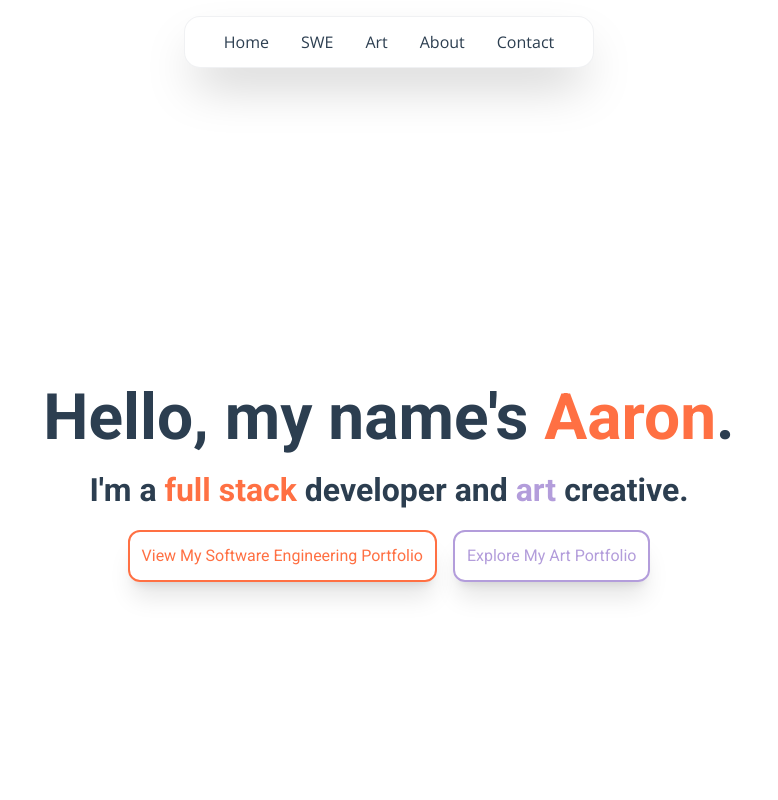
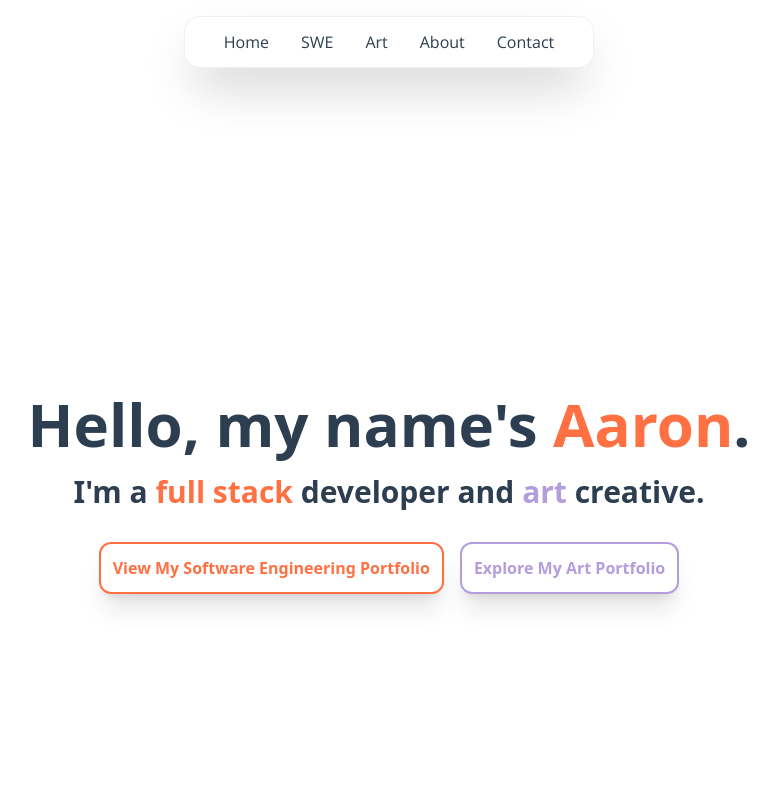
Before and after one commit to aaronestre/portfolio, a React (Vite) app: page / in a window 1280 px wide. Shown: the top 800 px of the page, without its empty margins (251-1029 px from the left). Built offline with nearby package versions, Linux system fonts and the light colour scheme.

Commit message:
Update Hero section to use Tailwind

```diff
--- a/src/components/Button.jsx
+++ b/src/components/Button.jsx
@@ -5,7 +5,7 @@ export default function Button({text, className = "", ...props}) {
     return (
         <>
             <button
-            className={`box-content text-base p-3 rounded-xl w-max shadow-xl ${className}`}
+            className={`box-content text-base p-3 rounded-xl w-max shadow-xl font-semibold ${className}`}
                 {...props}>
                     {text}
             </button>
--- a/src/components/LandingPage/Hero.jsx
+++ b/src/components/LandingPage/Hero.jsx
@@ -6,26 +6,26 @@ function Hero() {
     const navigate = useNavigate();
 
     return (
-        <div className="hero" id="hero">
-            <div className={`hero-container`}>
-                <h1 className="hero-title">
-                    Hello, my name's <span className="swe">Aaron</span>.
+        <div className="top-0 left-0 h-dvh flex flex-col justify-center items-center" id="hero">
+            <div className="flex flex-col justify-center items-center text-center mx-auto my-0 px-0 py-4">
+                <h1 className="text-(--primary-font-color) text-6xl m-5">
+                    Hello, my name's <span className="text-(--swe-color)">Aaron</span>.
                 </h1>
-                <h2 className="hero-subtitle">
-                    I'm a <span className="swe">full stack</span> developer and{" "}
-                    <span className="art">art</span> creative.
+                <h2 className="text-(--primary-font-color) text-3xl">
+                    I'm a <span className="text-(--swe-color)">full stack</span> developer and{" "}
+                    <span className="text-(--art-color)">art</span> creative.
                 </h2>
             </div>
-            <div className="cta-container">
+            <div className="m-4 flex justify-center items-center gap-4">
                 <Button
                     style={{ border: "2px solid #FF7043" }}
-                    className="swe"
+                    className="swe text-(--swe-color)"
                     text="View My Software Engineering Portfolio"
                     onClick={() => navigate("/swe")}
                 />
                 <Button
                     style={{ border: "2px solid #B39DDB" }}
-                    className="art"
+                    className="art text-(--art-color)"
                     text="Explore My Art Portfolio"
                     onClick={() => navigate("/art")}
                 />
--- a/src/styles/LandingPage.css
+++ b/src/styles/LandingPage.css
@@ -1,50 +1,3 @@
-.hero {
-    top: 0;
-    left: 0;
-    height: 100vh;
-    display: flex;
-    flex-direction: column;
-    justify-content: center;
-    align-items: center;
-    font-family: 'Roboto', sans-serif;
-}
-
-.hero-container {
-    display: flex;
-    flex-direction: column;
-    justify-content: center;
-    align-items: center;
-    text-align: center;
-    margin: 0 auto;
-    padding: 0 1rem;
-}
-
-.hero-title {
-    color: var(--primary-font-color);
-    font-size: 4rem;
-}
-
-.hero-subtitle {
-    color: var(--primary-font-color);
-    font-size: 2rem;
-}
-
-.swe {
-    color: var(--swe-color);
-}
-
-.art {
-    color:var(--art-color);
-}
-
-.cta-container {
-    margin: 1rem;
-    display: flex;
-    justify-content: center;
-    align-items: center;
-    gap: 1rem;
-}
-
 .about-container {
     margin: 2rem auto;
     display: flex;
--- a/src/styles/global.css
+++ b/src/styles/global.css
@@ -22,16 +22,6 @@
     --secondary-font: "Open Sans";
 }
 
-h1 {
-    font-size: 2em;
+h1, h2, h3, h4, h5, h6 {
     font-weight: bold;
 }
-
-h2,
-h3,
-h4,
-h5,
-h6 {
-    font-size: 1.5em;
-    font-weight: bold;
-}
```
